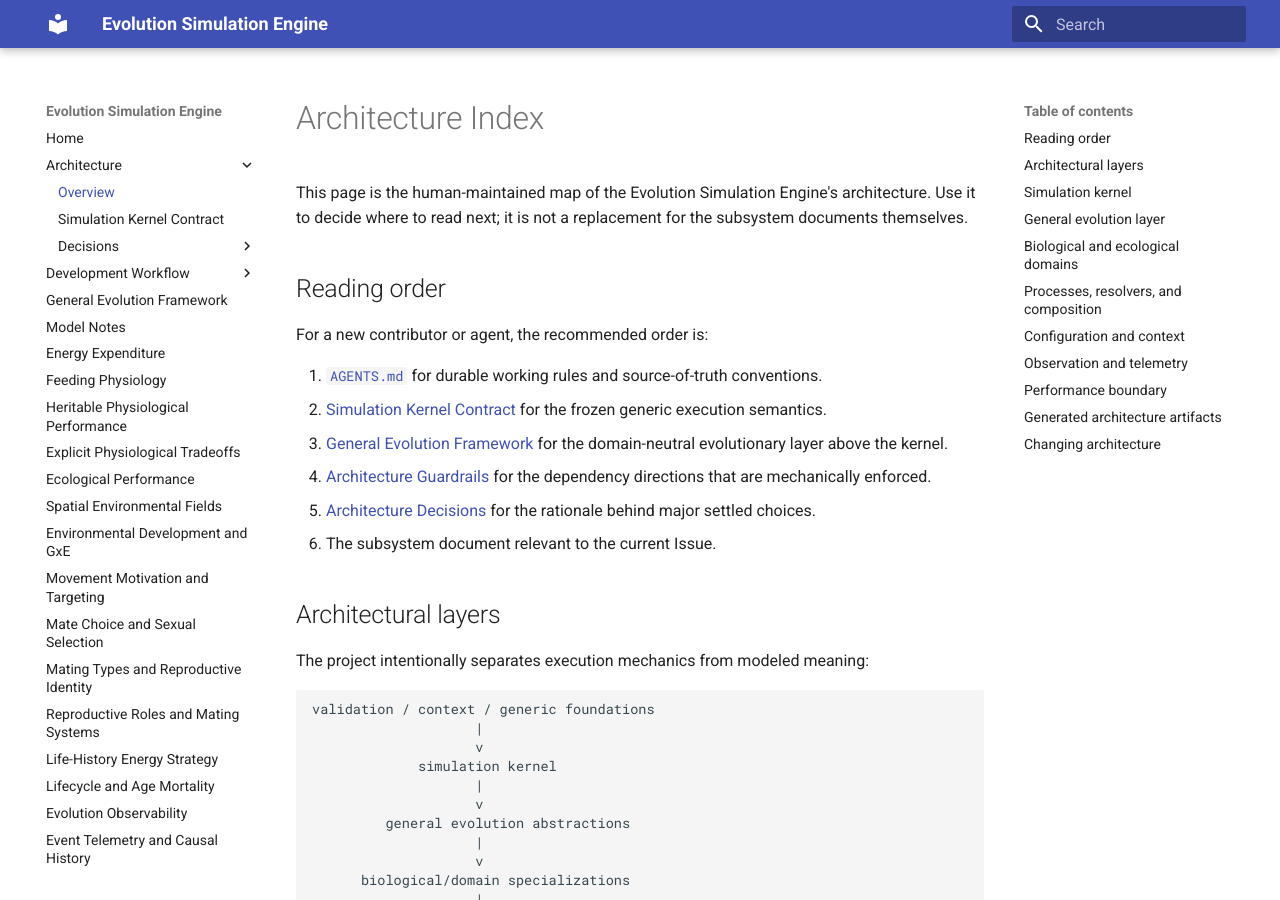
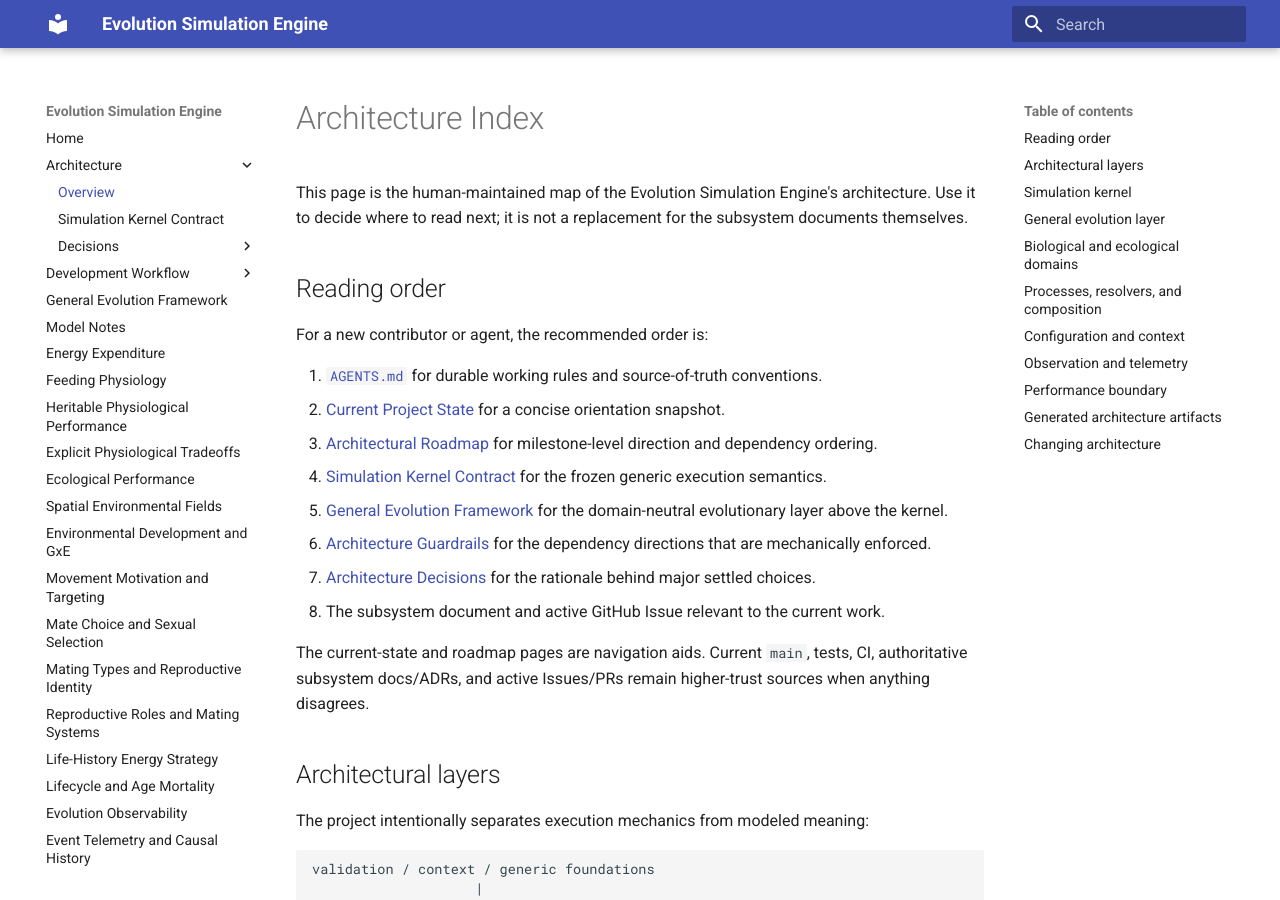
Before and after one commit to abdullahkhan57721/evolution-simulation-engine, an MkDocs documentation site: the page built from docs/architecture/index.md, in a window 1280 px wide and 900 px high. Built offline with MkDocs 1.6.1 and Material for MkDocs 9.7.7, drawn with Linux system fonts in a browser that asks for light colours; some of the changed text lies outside the part shown.

Commit message:
Add orientation and roadmap to architecture reading order

```diff
--- a/docs/architecture/index.md
+++ b/docs/architecture/index.md
@@ -10,15 +10,23 @@ For a new contributor or agent, the recommended order is:
 
 1. [`AGENTS.md`](https://github.com/abdullahkhan57721/evolution-simulation-engine/blob/main/AGENTS.md) for durable working rules and source-of-truth
    conventions.
-2. [Simulation Kernel Contract](../kernel_contract.md) for the frozen generic
+2. [Current Project State](../development/current_state.md) for a concise
+   orientation snapshot.
+3. [Architectural Roadmap](../development/roadmap.md) for milestone-level
+   direction and dependency ordering.
+4. [Simulation Kernel Contract](../kernel_contract.md) for the frozen generic
    execution semantics.
-3. [General Evolution Framework](../general_evolution_framework.md) for the
+5. [General Evolution Framework](../general_evolution_framework.md) for the
    domain-neutral evolutionary layer above the kernel.
-4. [Architecture Guardrails](https://github.com/abdullahkhan57721/evolution-simulation-engine/blob/main/.github/ARCHITECTURE_GUARDRAILS.md) for the
+6. [Architecture Guardrails](https://github.com/abdullahkhan57721/evolution-simulation-engine/blob/main/.github/ARCHITECTURE_GUARDRAILS.md) for the
    dependency directions that are mechanically enforced.
-5. [Architecture Decisions](../decisions/README.md) for the rationale behind
+7. [Architecture Decisions](../decisions/README.md) for the rationale behind
    major settled choices.
-6. The subsystem document relevant to the current Issue.
+8. The subsystem document and active GitHub Issue relevant to the current work.
+
+The current-state and roadmap pages are navigation aids. Current `main`, tests,
+CI, authoritative subsystem docs/ADRs, and active Issues/PRs remain higher-trust
+sources when anything disagrees.
 
 ## Architectural layers
 
@@ -163,9 +171,13 @@ rather than hand-editing generated content.
 
 Before changing a public contract or dependency direction:
 
-1. inspect the relevant existing ADRs;
-2. identify which executable guardrails/tests express the current contract;
-3. decide whether a new ADR is warranted;
-4. update architecture documentation and tests in the same PR;
-5. run `./scripts/architecture` and `./scripts/kernel_contracts` in addition to
+1. inspect current `main`, `docs/development/current_state.md`, and the relevant
+   roadmap milestone;
+2. inspect the relevant existing ADRs;
+3. identify which executable guardrails/tests express the current contract;
+4. decide whether a new ADR is warranted;
+5. update architecture documentation and tests in the same PR;
+6. update `current_state.md` or `roadmap.md` if the milestone materially changes
+   the orientation/direction they summarize;
+7. run `./scripts/architecture` and `./scripts/kernel_contracts` in addition to
    the broader quality gate.
```
